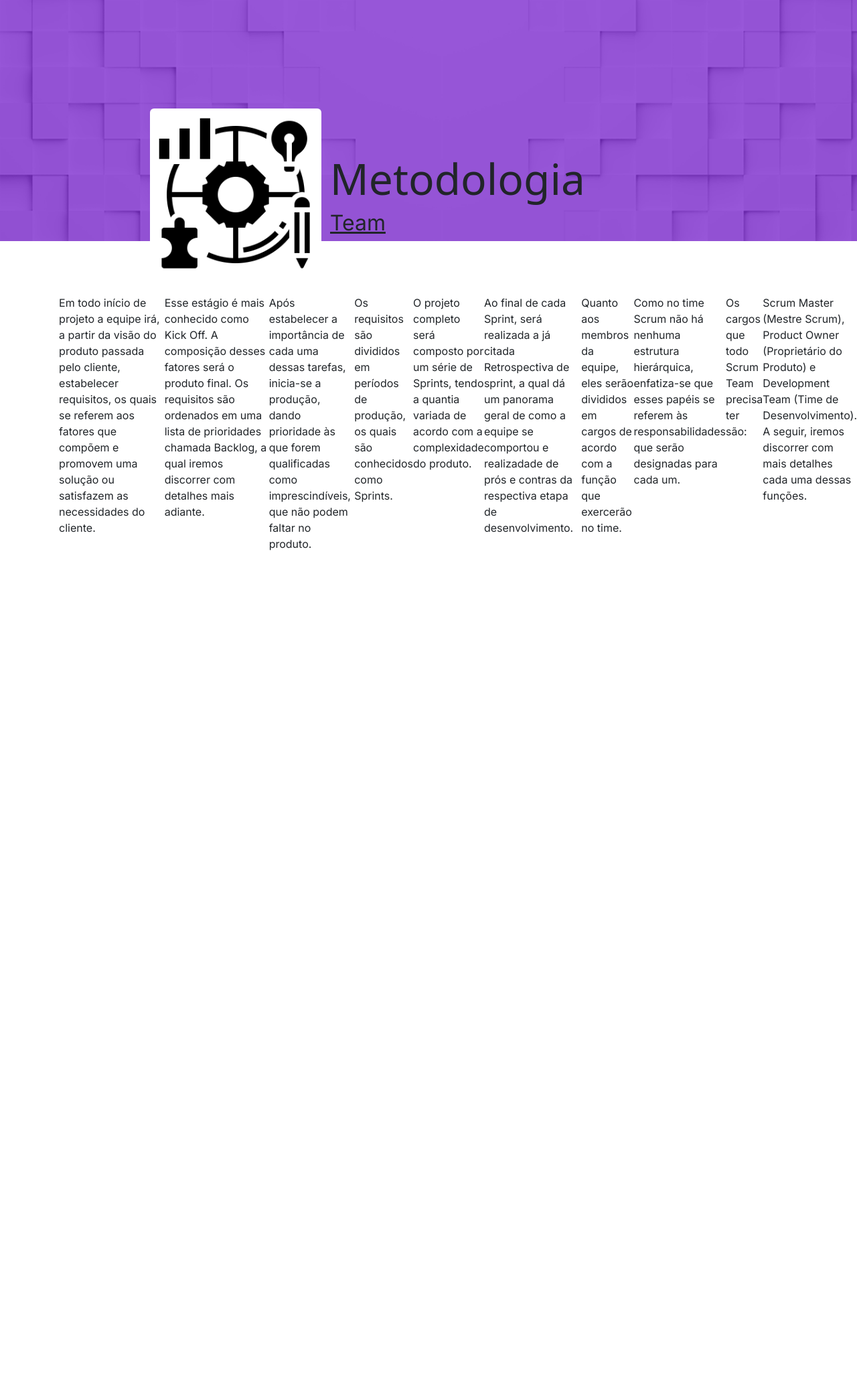
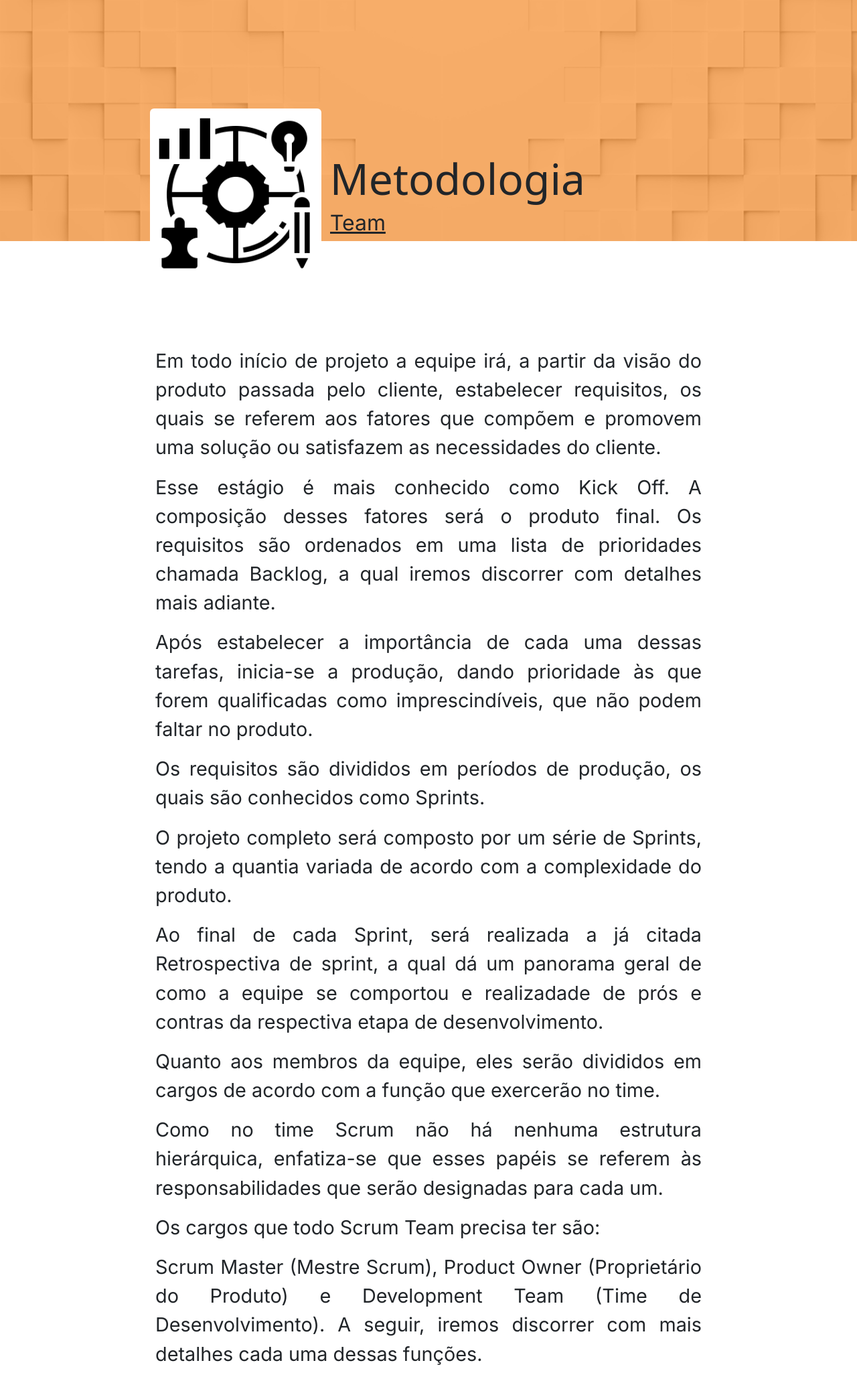
Before and after one commit to MarkVN2/Plataforma-Scrum, a Flask app: page /metodologia/team in a window 1280 px wide. Shown: the part 72-2131 px from the top of the page at 67% size. Before the commit the page ends 894 px from the top, so only its background shows below. Run offline with Flask 2, Linux system fonts and the light colour scheme.

Commit message:
Added 'team' style
Developed team initial stylesheet and inserted it in the page

```diff
--- a/plataforma_scrum/static/css/content.css
+++ b/plataforma_scrum/static/css/content.css
@@ -2,6 +2,7 @@
 .met-vis-main,
 .met-pil-main,
 .met-auto-main,
+.met-team-main,
 .dev-main {
   display: flex;
   flex-flow: column wrap;
@@ -12,6 +13,7 @@
 .met-vis-textbox,
 .met-pil-textbox,
 .met-auto-textbox,
+.met-team-textbox,
 .dev-textbox {
   margin-top: 8%;
   width: 85%;
@@ -20,6 +22,7 @@
 .met-vis-para,
 .met-pil-para,
 .met-auto-para,
+.met-team-para,
 .dev-para {
   font-size: 1.8rem;
 }
--- a/plataforma_scrum/templates/team.html
+++ b/plataforma_scrum/templates/team.html
@@ -1,53 +1,57 @@
 {% extends 'NHTemplate.html' %}
 
 {% block title %}Team - Metodologia | Plataforma Scrum{% endblock %}
-{% block color %}style="background-color: rgba(100, 0, 200, 0.65);"{% endblock %}
+{% block color %}style="background-color: rgba(248, 134, 30, 0.65);"{% endblock %}
 {% block iconName %}method{% endblock %}
 {% block contentTitle %}Metodologia{% endblock %}
 {% block subtitle %}Team{% endblock %}
 {% block content %}
   <!-- Conteudo da pagina inteira -->
-  <div class="h-75 w-75 d-flex flex-column">
-  </div>
-
-  <p>
+  <div class="h-75 w-75 met-team-main">
+    <div class="met-team-textbox">
+      <p class="met-team-para">
         Em todo início de projeto a equipe irá, a partir da visão do produto passada pelo cliente, estabelecer requisitos, os quais se referem aos fatores que compõem e promovem uma solução ou satisfazem as necessidades do cliente.
       </p>
 
-  <p>
+      <p class="met-team-para">
         Esse estágio é mais conhecido como Kick Off. A composição desses fatores será o produto final. Os requisitos são ordenados em uma lista de prioridades chamada Backlog, a qual iremos discorrer com detalhes mais adiante.
       </p>
 
-  <p>
+      <p class="met-team-para">
         Após estabelecer a importância de cada uma dessas tarefas, inicia-se a produção, dando prioridade às que forem qualificadas como imprescindíveis, que não podem faltar no produto.
       </p>
 
-  <p>
+      <p class="met-team-para">
         Os requisitos são divididos em períodos de produção, os quais são conhecidos como Sprints.
       </p>
 
-  <p>
+      <p class="met-team-para">
         O projeto completo será composto por um série de Sprints, tendo a quantia variada de acordo com a complexidade do produto.
       </p>
 
-  <p>
+      <p class="met-team-para">
         Ao final de cada Sprint, será realizada a já citada Retrospectiva de sprint, a qual dá um panorama geral de como a equipe se comportou e realizadade de prós e contras da respectiva etapa de desenvolvimento.
       </p>
 
-  <p>
+      <p class="met-team-para">
         Quanto aos membros da equipe, eles serão divididos em cargos de acordo com a função que exercerão no time.
       </p>
 
-  <p>
+      <p class="met-team-para">
         Como no time Scrum não há nenhuma estrutura hierárquica, enfatiza-se que esses papéis se referem às responsabilidades que serão designadas para cada um.
       </p>
 
-  <p>
+      <p class="met-team-para">
         Os cargos que todo Scrum Team precisa ter são:
       </p>
 
-  <p>
+      <p class="met-team-para">
         Scrum Master (Mestre Scrum), Product Owner (Proprietário do Produto) e Development Team (Time de Desenvolvimento). A seguir, iremos discorrer com mais detalhes cada uma dessas funções.
       </p>
 
+    </div>
+
+  </div>
+
+
 {% endblock %}
```
Lines whose indentation alone changed are shown as unchanged.
